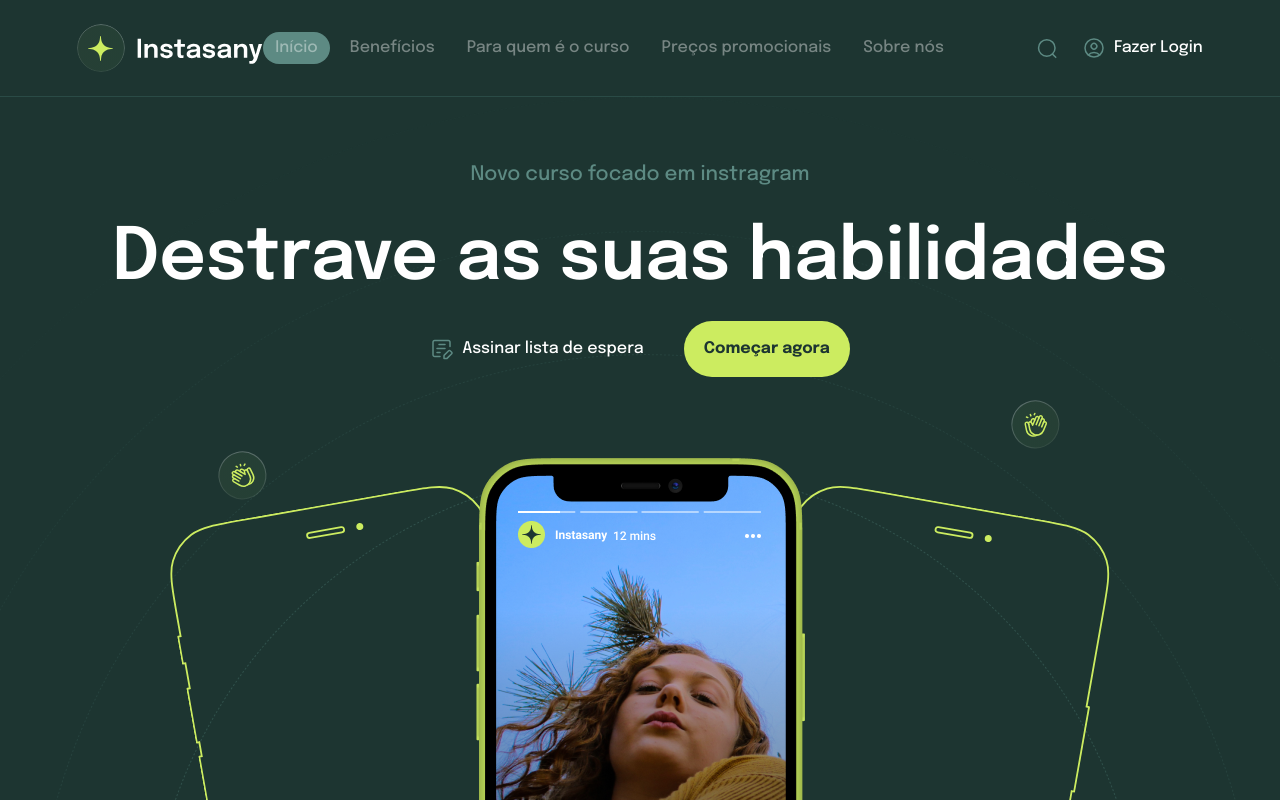
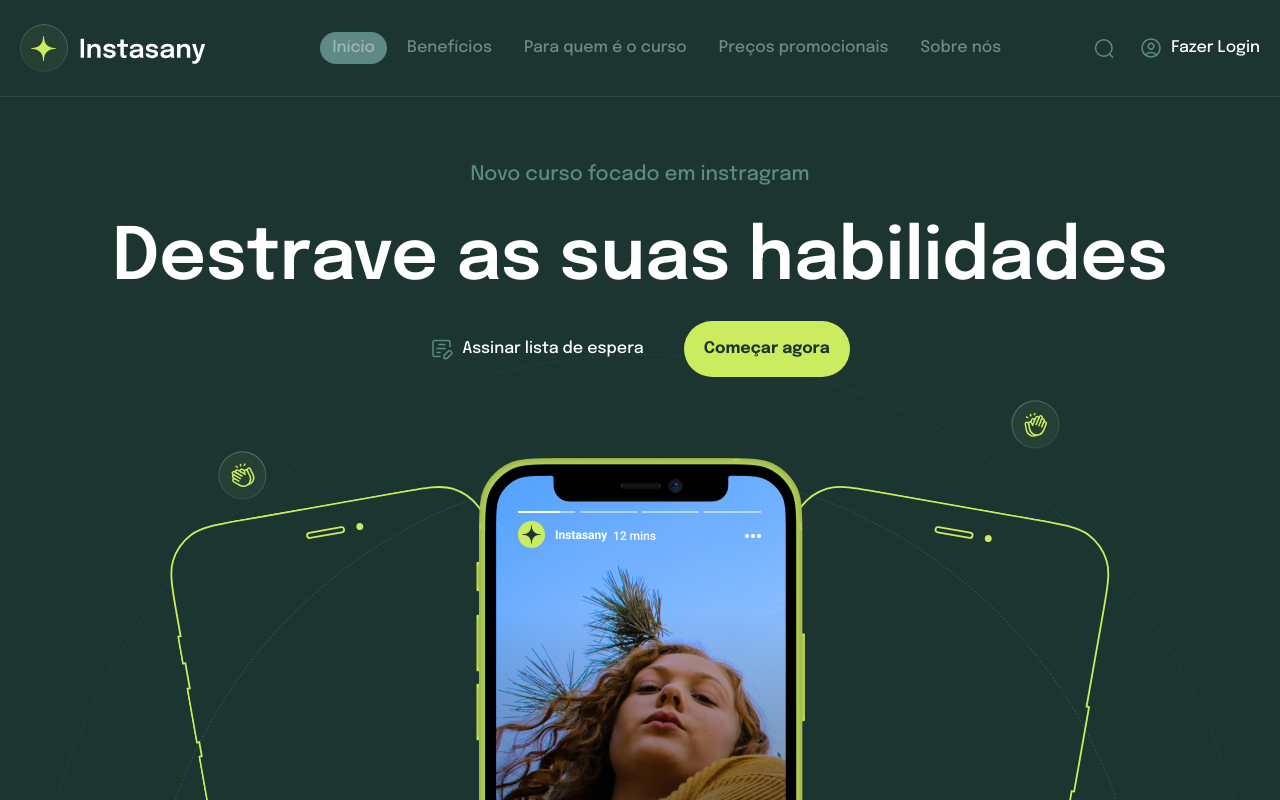
Before and after one commit to BrenoFreitasM/teste-next-and-vercel, a Next.js app: page / in a window 1280 px wide. Shown: the top 800 px of the page. Built offline with nearby package versions, Linux system fonts and the light colour scheme.

Commit message:
feat: ajuste final

```diff
--- a/src/app/layout.tsx
+++ b/src/app/layout.tsx
@@ -1,7 +1,7 @@
 import type { Metadata } from "next";
 import { Epilogue, Inter } from "next/font/google";
 import "./globals.css";
-import { Header } from "@/components/header";
+import { Header } from "@/components/Header";
 
 const epilogue = Epilogue({
   subsets: ["latin"],
@@ -20,9 +20,10 @@ export default function RootLayout({
 }>) {
   return (
     <html lang="en">
-      <body className={epilogue.className}/>
-      <Header/>
-      {children}
+      <body className={epilogue.className}>
+        <Header />
+        {children}
+      </body>
     </html>
   );
 }
--- a/src/components/grid.tsx
+++ b/src/components/grid.tsx
@@ -8,7 +8,9 @@ interface GridContainerProps {
 }
 
 export function GridContainer({ children, className }: GridContainerProps) {
-  const defaultClass = " mx-w-grid mx-auto px-3"
+  // w-full max-w-grid mx-auto px-3 bg-red-100 border border-blue-500
+  // const defaultClass = "w-full mx-w-grid mx-auto px-3"
+  const defaultClass = "w-full max-w-grid mx-auto px3"
   const combinedClasses = twMerge(defaultClass, className)
   return(
     <div className={combinedClasses}>
```
Also changed, not shown: src/components/Header.tsx (line endings or trailing spaces), 1 other file (tests, documents, lock files or other folders).
